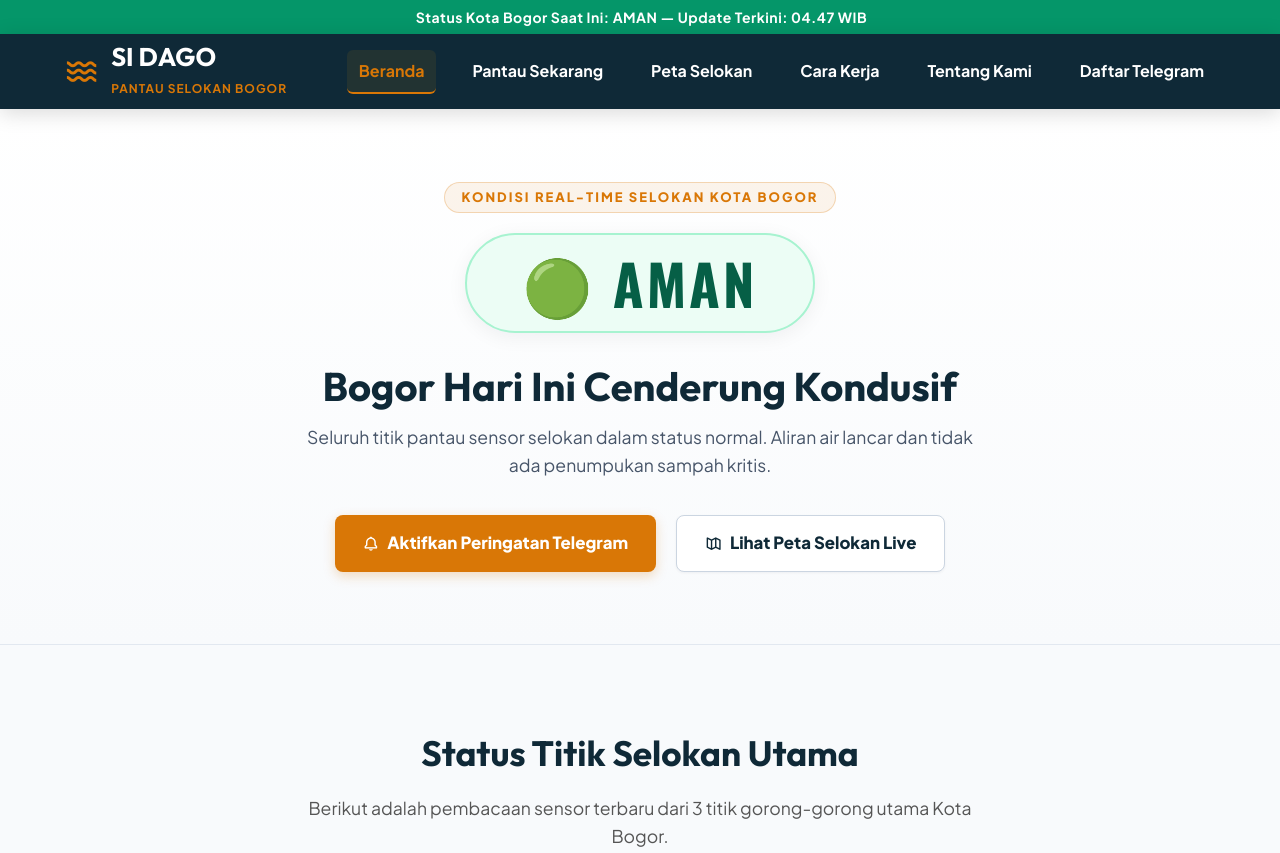
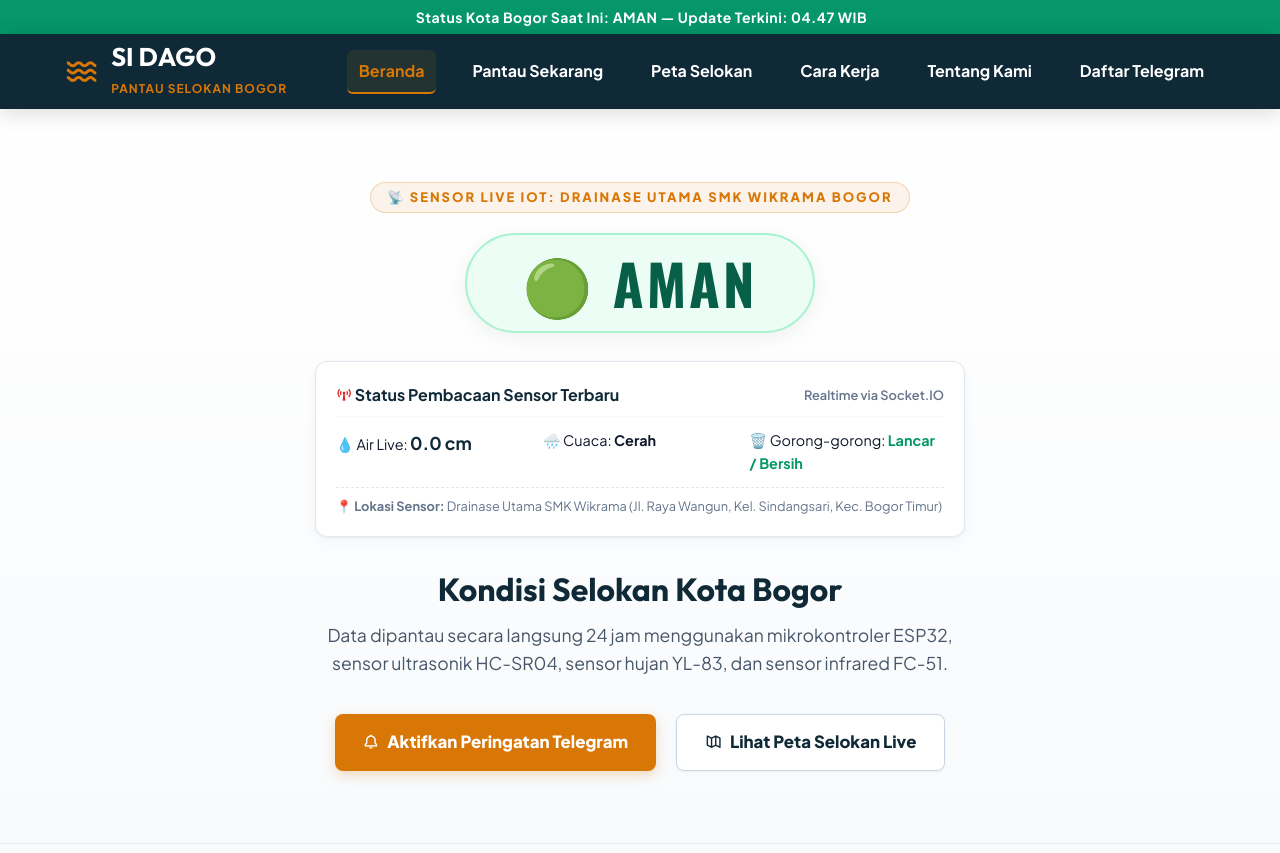
Before and after one commit to JexyDev/si-dago, a website: page index.html in a window 1280 px wide. Shown: the top 853 px of the page. Drawn offline with nearby package versions, Linux system fonts and the light colour scheme.

Commit message:
feat: make index.html live IoT status data source explicit and update hero status dynamically via Socket.IO

```diff
--- a/index.html
+++ b/index.html
@@ -48,13 +48,30 @@
     <!-- 3. Hero Section - Bright Modern Light Theme -->
     <section class="hero">
         <div class="hero-content">
-            <span class="hero-label">KONDISI REAL-TIME SELOKAN KOTA BOGOR</span>
+            <span class="hero-label">📡 SENSOR LIVE IOT: DRAINASE UTAMA SMK WIKRAMA BOGOR</span>
             <br>
-            <div class="hero-status-box status-aman">
-                <div class="hero-status-text">🟢 AMAN</div>
+            <div class="hero-status-box status-aman" id="hero-status-box">
+                <div class="hero-status-text" id="hero-status-text">🟢 AMAN</div>
             </div>
-            <h2 class="hero-title">Bogor Hari Ini Cenderung Kondusif</h2>
-            <p class="hero-subtitle">Seluruh titik pantau sensor selokan dalam status normal. Aliran air lancar dan tidak ada penumpukan sampah kritis.</p>
+
+            <!-- Live Data Source Detail Box -->
+            <div style="background-color: var(--putih-bersih); border: 1px solid var(--abu-muda); border-radius: 12px; padding: 1.25rem; margin: 0 auto 2rem; max-width: 650px; box-shadow: var(--bayangan-halus); font-size: 0.95rem; text-align: left;">
+                <div style="display: flex; align-items: center; justify-content: space-between; margin-bottom: 0.75rem; border-bottom: 1px solid var(--krem-latar); padding-bottom: 0.5rem;">
+                    <strong style="color: var(--biru-bogor); font-size: 1rem;"><i class="bx bx-broadcast" style="color: var(--merah-bahaya);"></i> Status Pembacaan Sensor Terbaru</strong>
+                    <span style="font-size: 0.8rem; color: #64748b; font-weight: 600;">Realtime via Socket.IO</span>
+                </div>
+                <div style="display: grid; grid-template-columns: repeat(auto-fit, minmax(170px, 1fr)); gap: 0.75rem; font-size: 0.9rem;">
+                    <div>💧 Air Live: <strong id="hero-water-val" style="color: var(--biru-bogor); font-size: 1.1rem;">0.0 cm</strong></div>
+                    <div>🌧️ Cuaca: <strong id="hero-rain-val">Cerah</strong></div>
+                    <div>🗑️ Gorong-gorong: <strong id="hero-trash-val" style="color: var(--hijau-aman);">Lancar / Bersih</strong></div>
+                </div>
+                <div style="margin-top: 0.75rem; font-size: 0.8rem; color: #64748b; border-top: 1px dashed var(--abu-muda); padding-top: 0.5rem;">
+                    📍 <strong>Lokasi Sensor:</strong> Drainase Utama SMK Wikrama (Jl. Raya Wangun, Kel. Sindangsari, Kec. Bogor Timur)
+                </div>
+            </div>
+
+            <h2 class="hero-title" style="font-size: 2rem;">Kondisi Selokan Kota Bogor</h2>
+            <p class="hero-subtitle">Data dipantau secara langsung 24 jam menggunakan mikrokontroler ESP32, sensor ultrasonik HC-SR04, sensor hujan YL-83, dan sensor infrared FC-51.</p>
             <div class="hero-buttons">
                 <a href="notifikasi.html" class="btn btn-primary"><i class="bx bx-bell"></i> Aktifkan Peringatan Telegram</a>
                 <a href="peta.html" class="btn btn-secondary"><i class="bx bx-map-alt"></i> Lihat Peta Selokan Live</a>
```
Also changed, not shown: js/main.js (+19 -0 lines).
